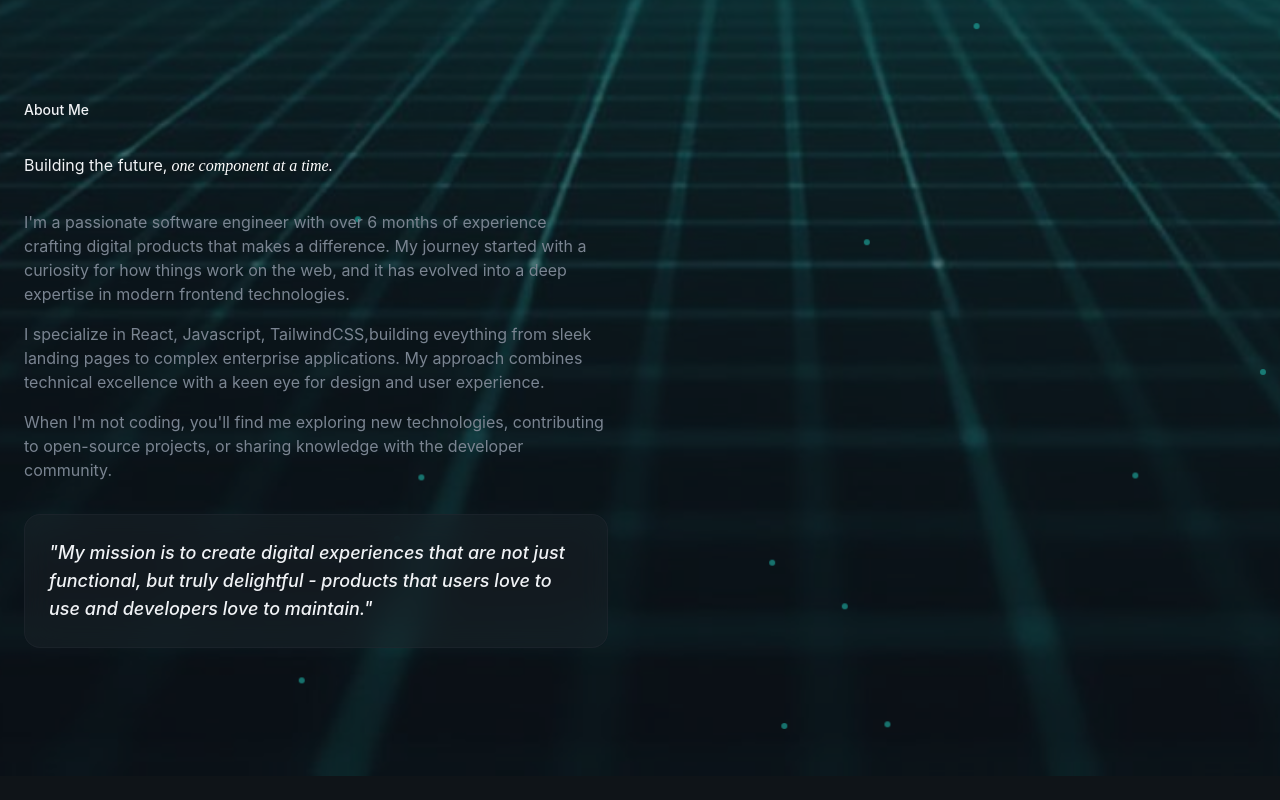
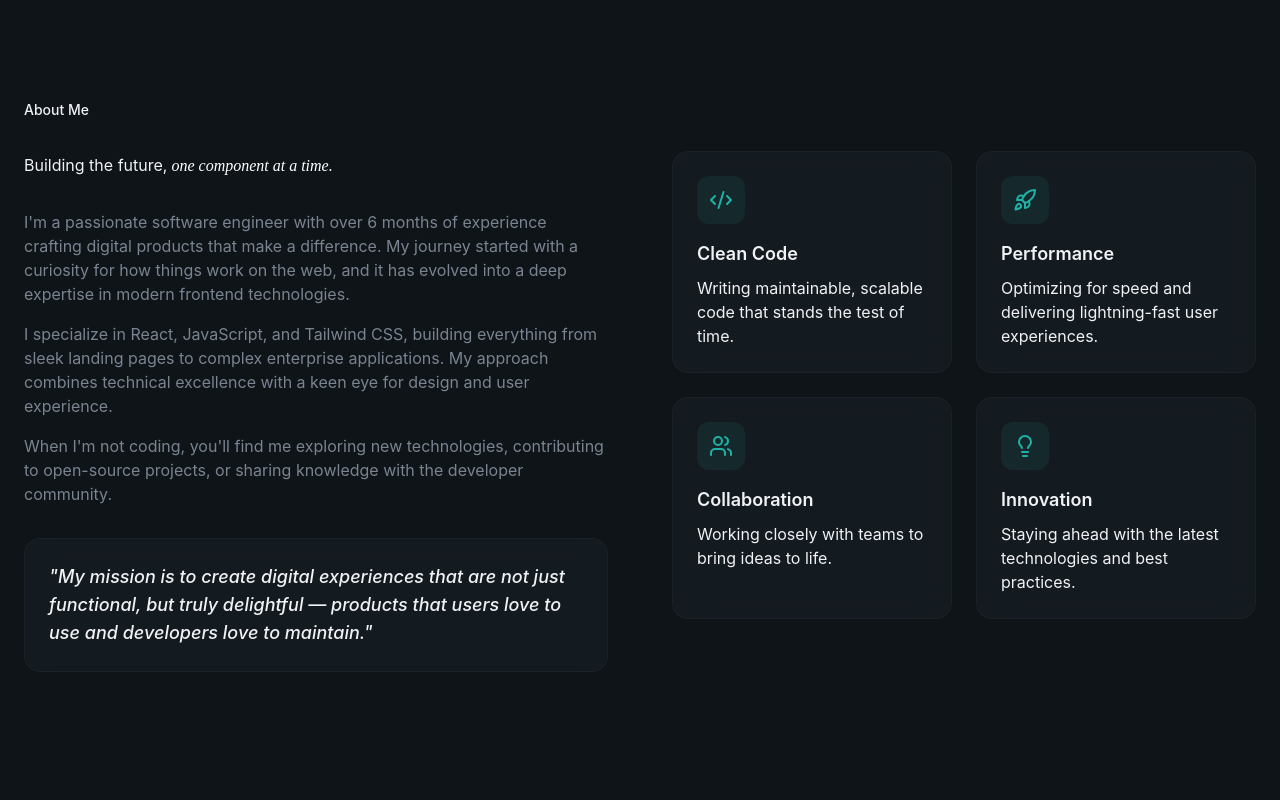
Before and after one commit to vipinverma-code/Portfolio-Website, a React (Vite) app: page / in a window 1280 px wide. Shown: the part 1181-1981 px from the top of the page. Before the commit the page ends 1957 px from the top, so only its background shows below. Built offline with nearby package versions, Linux system fonts and the light colour scheme.

Commit message:
changes done

```diff
--- a/src/App.jsx
+++ b/src/App.jsx
@@ -1,6 +1,7 @@
 import Navbar from "./layout/Navbar";
 // ye relative import hai
 import Hero from "@/sections/Hero";
+import About from "./sections/About";
 // alias ki help se import hai ye
 //  import About from "./sections/About";
 //  import Projects from "./sections/Projects";
@@ -15,6 +16,7 @@ function App(){
             <Navbar/>
             <main>
                 <Hero/>
+                <About/>
                 {/* <About/>
                 <Projects/>
                 <Experience/>
--- a/src/sections/About.jsx
+++ b/src/sections/About.jsx
@@ -30,68 +30,81 @@ const highlights = [
 
 const About = () => {
   return (
-    <section id="about" className="py-32 relative overflow-hidden ">
+    <section id="about" className="py-32 relative overflow-hidden">
       <div className="container mx-auto px-6 relative z-10">
         <div className="grid lg:grid-cols-2 gap-16 items-center">
           {/* Left Column */}
           <div className="space-y-8">
             <div className="animate-fade-in">
-              <span className="text-secondary-foreground text-sm font-medium ">
+              <span className="text-secondary-foreground text-sm font-medium">
                 About Me
               </span>
             </div>
-           <h2>
-            Building the future,
-            <span className='font-serif italic font-normal text-white'>
-              {" "}
-              one component at a time.</span>
+
+            <h2>
+              Building the future,
+              <span className="font-serif italic font-normal text-white">
+                {" "}
+                one component at a time.
+              </span>
             </h2>
 
-            <div className='space-y-4 text-muted-foreground animate-fade-in animmation-delay-200'>
+            <div className="space-y-4 text-muted-foreground animate-fade-in animation-delay-200">
               <p>
-                I'm a passionate software engineer with over 6 months of experience
-                 crafting digital products that makes a difference.
-                My journey started with a curiosity for how things work on the web, and it has evolved into a deep expertise in modern frontend technologies.
+                I'm a passionate software engineer with over 6 months of
+                experience crafting digital products that make a difference. My
+                journey started with a curiosity for how things work on the web,
+                and it has evolved into a deep expertise in modern frontend
+                technologies.
               </p>
 
               <p>
-                I specialize in React, Javascript, TailwindCSS,building eveything from sleek
-                landing pages to complex enterprise applications. My approach combines technical
-                excellence with a keen eye for design and user experience.
+                I specialize in React, JavaScript, and Tailwind CSS, building
+                everything from sleek landing pages to complex enterprise
+                applications. My approach combines technical excellence with a
+                keen eye for design and user experience.
               </p>
 
               <p>
-                When I'm not coding, you'll find me exploring new technologies, contributing to open-source projects,
-                or sharing knowledge with the developer community.
+                When I'm not coding, you'll find me exploring new technologies,
+                contributing to open-source projects, or sharing knowledge with
+                the developer community.
               </p>
             </div>
+
             {/* Mission Statement */}
-            <div className='glass rounded-2xl p-6 glow-border animate-fade-in animation-delay-300'>
+            <div className="glass rounded-2xl p-6 glow-border animate-fade-in animation-delay-300">
               <p className="text-lg font-medium italic text-foreground">
-                "My mission is to create digital experiences that are not just functional,
-                but truly delightful - products that users love to
+                "My mission is to create digital experiences that are not just
+                functional, but truly delightful — products that users love to
                 use and developers love to maintain."
               </p>
             </div>
           </div>
-          {/* Right Column - Highlights*/}
-          <div className='grid sm:grid-cols-2 gap-6'>
-            {
-              highlights.map((item,index) => (
-                <div>
-                  <div>
 
-                  </div>
+          {/* Right Column - Highlights */}
+          <div className="grid sm:grid-cols-2 gap-6">
+            {highlights.map((item, idx) => (
+              <div
+                key={idx}
+                className="glass p-6 rounded-2xl animate-fade-in"
+                style={{ animationDelay: `${(idx + 1) * 100}ms` }}
+              >
+                <div className='w-12 h-12 rounded-xl bg-primary/10 flex items-center justify-center mb-4 hover:bg-primary/20 '>
+                  <item.icon className='w-6 h-6 text-primary' />
+                </div>
 
-                </div>
-              ))}
+                <h3 className='text-lg font-semibold mb-2'>{item.title}</h3>
+                <p className="text-sm text-muted-foreground"></p>
 
+                <p>{item.description}</p>
+              </div>
+            ))}
           </div>
         </div>
       </div>
     </section>
   );
 
-
 };
 export default About;
--- a/src/sections/Hero.jsx
+++ b/src/sections/Hero.jsx
@@ -1,11 +1,10 @@
 import React from "react";
-import { ArrowRight,ChevronDown} from "lucide-react";
+import { ArrowRight, ChevronDown } from "lucide-react";
 import Button from "../components/Button";
 import { AnimatedBorderButton } from "../components/AnimatedBorderButton";
 import { FaGithub, FaLinkedinIn } from "react-icons/fa";
-import About from "./About";
 
-const skills =[
+const skills = [
   "React",
   "PostgreSQL",
   "HTML5",
@@ -14,7 +13,7 @@ const skills =[
   "TailwindCSS",
   "Git",
   "Github",
-]
+];
 const Hero = () => {
   return (
     <section className="relative min-h-screen flex-col items-center overflow-hidden">
@@ -164,7 +163,6 @@ const Hero = () => {
           <ChevronDown className="w-6 h-6 animate-bounce" />
         </a>
       </div>
-      <About />
     </section>
   );
 };
```
